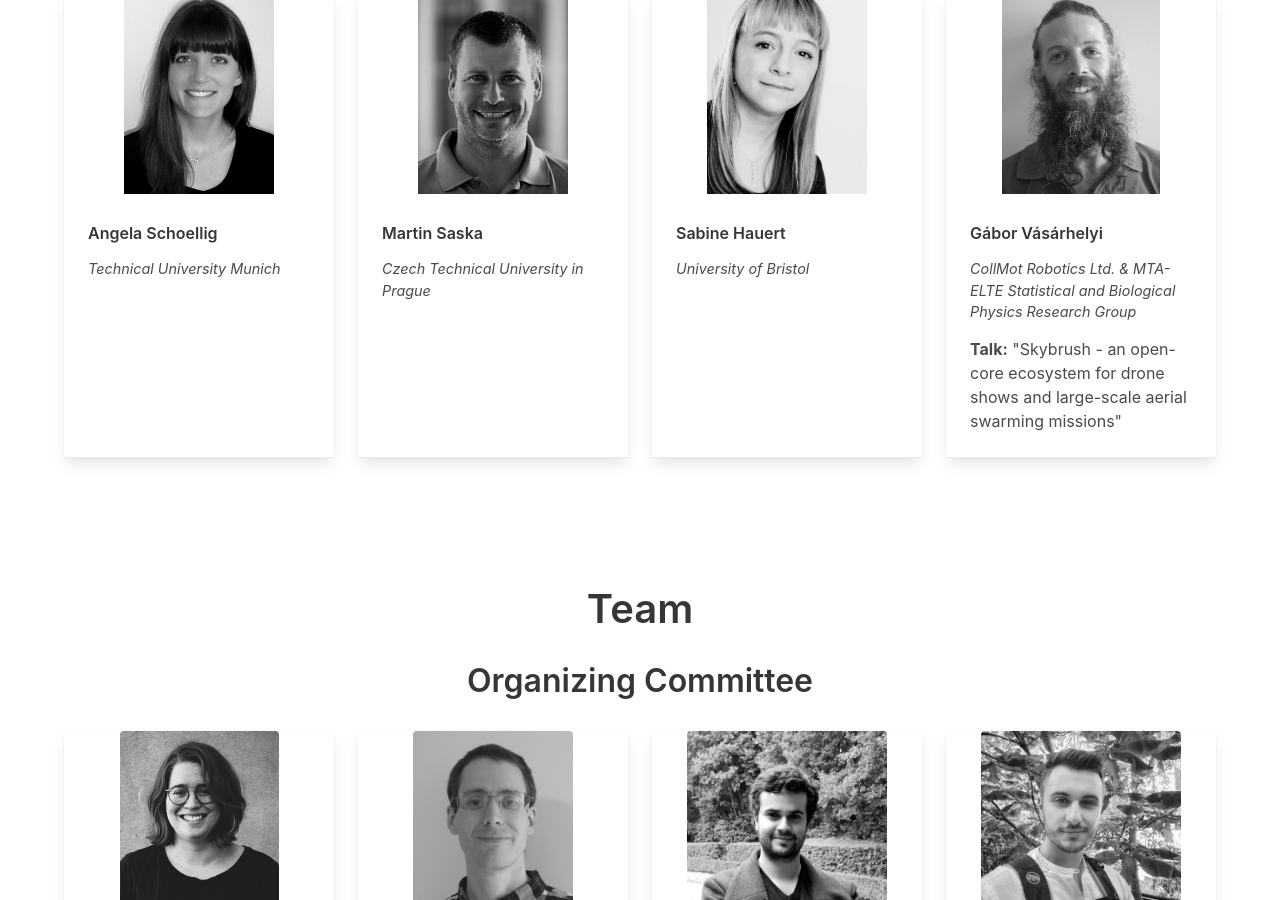
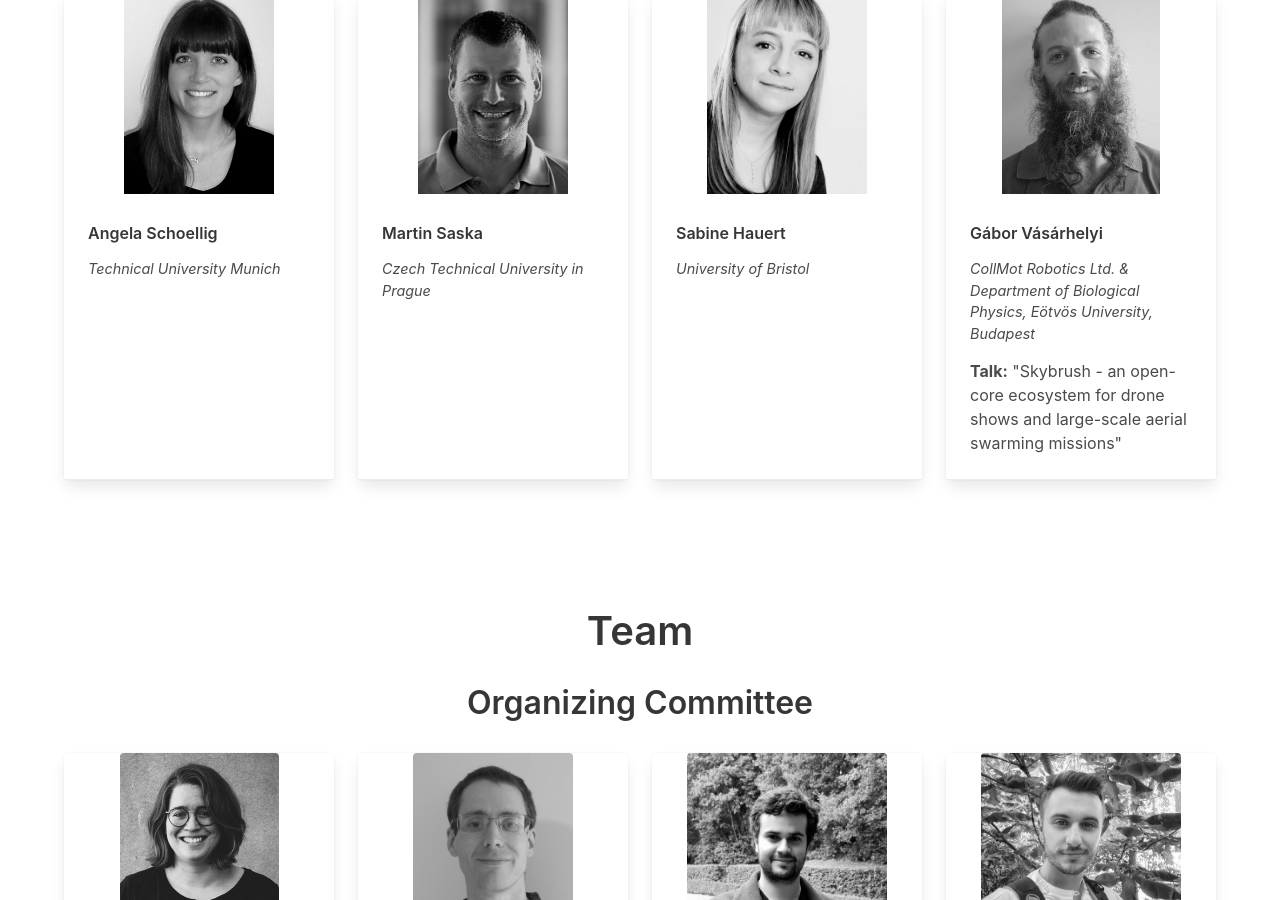
Before and after one commit to IMRCLab/workshop-aerial-swarms-rss2024, a Jekyll site: the page built from index.html, in a window 1280 px wide and 900 px high, scrolled down 1383 px. Built offline with Jekyll 4.4.1, drawn with Linux system fonts in a browser that asks for light colours.

Commit message:
Update speakers.yml

```diff
--- a/_data/speakers.yml
+++ b/_data/speakers.yml
@@ -8,6 +8,6 @@
   affiliation: University of Bristol
   image: sabine_hauert.jpg
 - name: Gábor Vásárhelyi
-  affiliation: CollMot Robotics Ltd. & MTA-ELTE Statistical and Biological Physics Research Group
+  affiliation: CollMot Robotics Ltd. & Department of Biological Physics, Eötvös University, Budapest
   image: vasarhelyigabor.jpg
   talk: Skybrush - an open-core ecosystem for drone shows and large-scale aerial swarming missions
```
